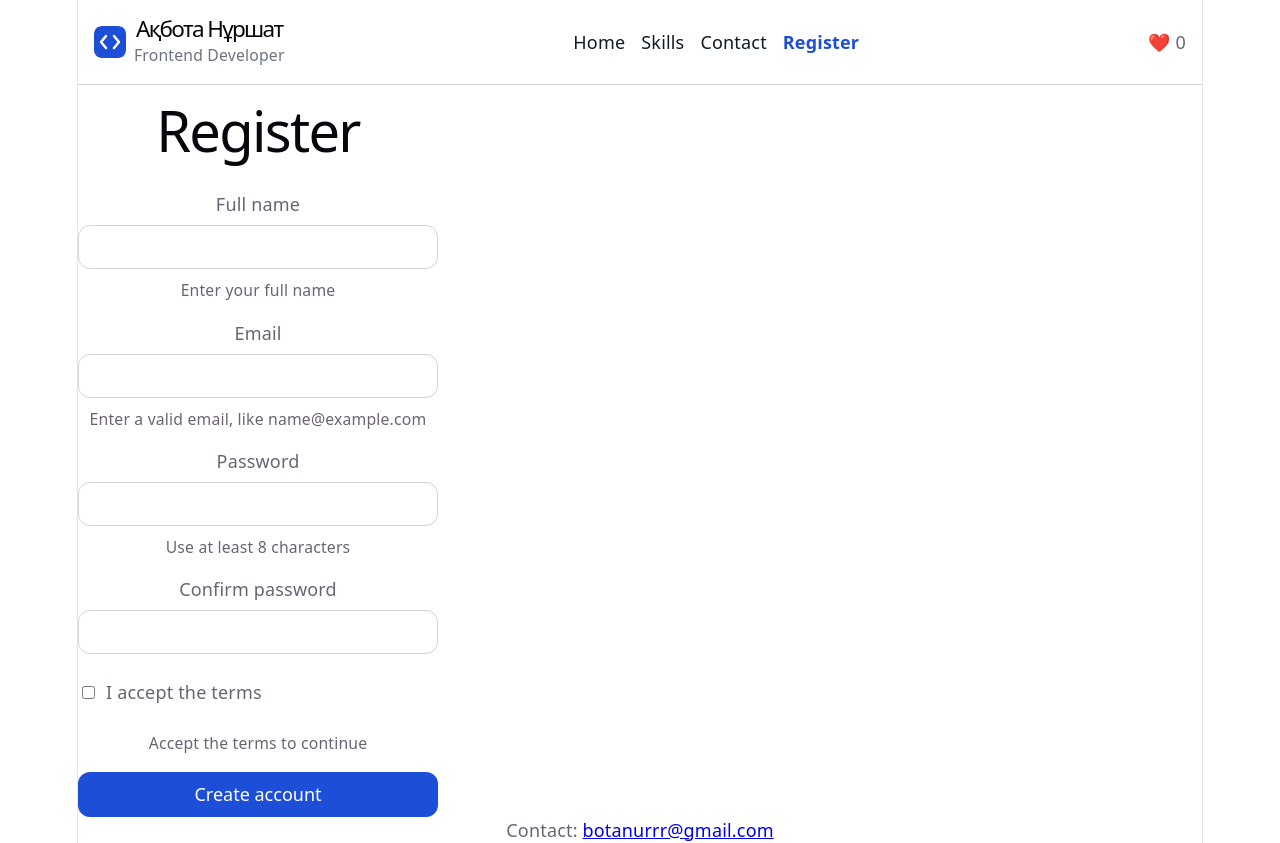
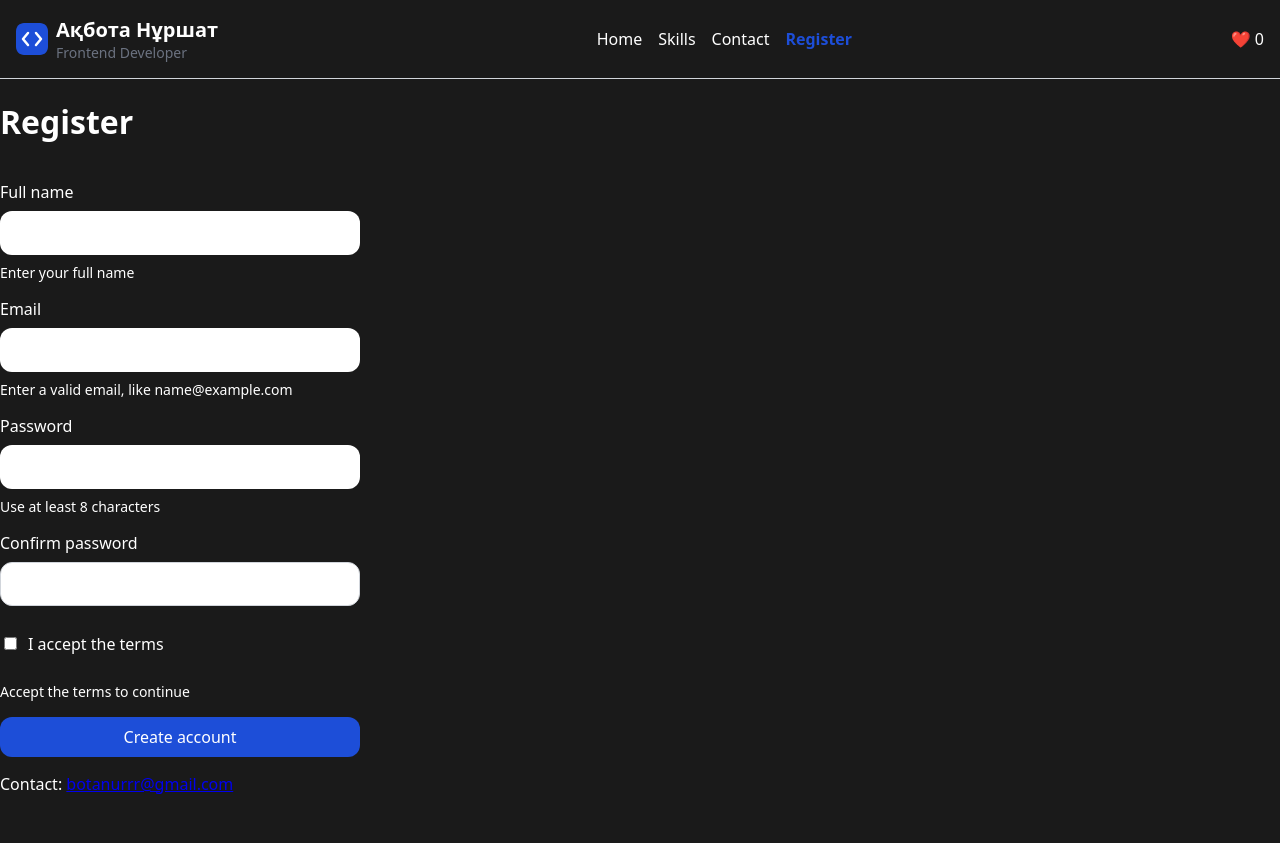
Before and after one commit to akbotanurshat/iwamad-practice, a React (Vite) app: page /register in a window 1280 px wide. After the commit the page ends 811 px from the top, so only its background shows below. Built offline with nearby package versions, Linux system fonts and the light colour scheme.

Commit message:
Week 6: add TextField component, fix dark theme colors

```diff
--- /dev/null
+++ b/src/components/ui/TextField.tsx
@@ -0,0 +1,24 @@
+import { type InputHTMLAttributes, useId } from 'react'
+
+type TextFieldProps = InputHTMLAttributes<HTMLInputElement> & {
+  label: string
+  error?: string
+}
+
+export function TextField({ label, error, ...rest }: TextFieldProps) {
+  const id = useId()
+  const errorId = `${id}-error`
+
+  return (
+    <div className="field">
+      <label htmlFor={id}>{label}</label>
+      <input
+        id={id}
+        aria-invalid={error ? true : undefined}
+        aria-describedby={error ? errorId : undefined}
+        {...rest}
+      />
+      {error && <p id={errorId} className="field-error">{error}</p>}
+    </div>
+  )
+}
--- a/src/index.css
+++ b/src/index.css
@@ -1,111 +1,10 @@
-:root {
-  --text: #6b6375;
-  --text-h: #08060d;
-  --bg: #fff;
-  --border: #e5e4e7;
-  --code-bg: #f4f3ec;
-  --accent: #aa3bff;
-  --accent-bg: rgba(170, 59, 255, 0.1);
-  --accent-border: rgba(170, 59, 255, 0.5);
-  --social-bg: rgba(244, 243, 236, 0.5);
-  --shadow:
-    rgba(0, 0, 0, 0.1) 0 10px 15px -3px, rgba(0, 0, 0, 0.05) 0 4px 6px -2px;
-
-  --sans: system-ui, 'Segoe UI', Roboto, sans-serif;
-  --heading: system-ui, 'Segoe UI', Roboto, sans-serif;
-  --mono: ui-monospace, Consolas, monospace;
-
-  font: 18px/145% var(--sans);
-  letter-spacing: 0.18px;
-  color-scheme: light dark;
-  color: var(--text);
-  background: var(--bg);
-  font-synthesis: none;
-  text-rendering: optimizeLegibility;
-  -webkit-font-smoothing: antialiased;
-  -moz-osx-font-smoothing: grayscale;
-
-  @media (max-width: 1024px) {
-    font-size: 16px;
-  }
-}
-
-@media (prefers-color-scheme: dark) {
-  :root {
-    --text: #9ca3af;
-    --text-h: #f3f4f6;
-    --bg: #16171d;
-    --border: #2e303a;
-    --code-bg: #1f2028;
-    --accent: #c084fc;
-    --accent-bg: rgba(192, 132, 252, 0.15);
-    --accent-border: rgba(192, 132, 252, 0.5);
-    --social-bg: rgba(47, 48, 58, 0.5);
-    --shadow:
-      rgba(0, 0, 0, 0.4) 0 10px 15px -3px, rgba(0, 0, 0, 0.25) 0 4px 6px -2px;
-  }
-
-  #social .button-icon {
-    filter: invert(1) brightness(2);
-  }
-}
-
-#root {
-  width: 1126px;
-  max-width: 100%;
-  margin: 0 auto;
-  text-align: center;
-  border-inline: 1px solid var(--border);
-  min-height: 100svh;
-  display: flex;
-  flex-direction: column;
+* {
   box-sizing: border-box;
 }
 
 body {
   margin: 0;
+  font-family: system-ui, sans-serif;
+  background-color: #1a1a1a;
+  color: #fff;
 }
-
-h1,
-h2 {
-  font-family: var(--heading);
-  font-weight: 500;
-  color: var(--text-h);
-}
-
-h1 {
-  font-size: 56px;
-  letter-spacing: -1.68px;
-  margin: 32px 0;
-  @media (max-width: 1024px) {
-    font-size: 36px;
-    margin: 20px 0;
-  }
-}
-h2 {
-  font-size: 24px;
-  line-height: 118%;
-  letter-spacing: -0.24px;
-  margin: 0 0 8px;
-  @media (max-width: 1024px) {
-    font-size: 20px;
-  }
-}
-p {
-  margin: 0;
-}
-
-code,
-.counter {
-  font-family: var(--mono);
-  display: inline-flex;
-  border-radius: 4px;
-  color: var(--text-h);
-}
-
-code {
-  font-size: 15px;
-  line-height: 135%;
-  padding: 4px 8px;
-  background: var(--code-bg);
-}
--- a/src/pages/RegisterPage.tsx
+++ b/src/pages/RegisterPage.tsx
@@ -1,6 +1,7 @@
 import { useState, type ChangeEvent, type SubmitEvent } from 'react'
 import { validateRegistration, type RegistrationValues } from '../lib/validateRegistration'
 import { Button } from '../components/ui/Button'
+import { TextField } from '../components/ui/TextField'
 
 export default function RegisterPage() {
   const [values, setValues] = useState<RegistrationValues>({
@@ -40,53 +41,41 @@ export default function RegisterPage() {
     <form onSubmit={handleSubmit} noValidate>
       <h1>Register</h1>
 
-      <div className="field">
-        <label htmlFor="fullName">Full name</label>
-        <input
-          id="fullName"
+      <TextField
+        label="Full name"
         name="fullName"
         type="text"
         value={values.fullName}
         onChange={handleChange}
+        error={errors.fullName}
       />
-        {errors.fullName && <p className="field-error">{errors.fullName}</p>}
-      </div>
 
-      <div className="field">
-        <label htmlFor="email">Email</label>
-        <input
-          id="email"
+      <TextField
+        label="Email"
         name="email"
         type="email"
         value={values.email}
         onChange={handleChange}
+        error={errors.email}
       />
-        {errors.email && <p className="field-error">{errors.email}</p>}
-      </div>
 
-      <div className="field">
-        <label htmlFor="password">Password</label>
-        <input
-          id="password"
+      <TextField
+        label="Password"
         name="password"
         type="password"
         value={values.password}
         onChange={handleChange}
+        error={errors.password}
       />
-        {errors.password && <p className="field-error">{errors.password}</p>}
-      </div>
 
-      <div className="field">
-        <label htmlFor="confirmPassword">Confirm password</label>
-        <input
-          id="confirmPassword"
+      <TextField
+        label="Confirm password"
         name="confirmPassword"
         type="password"
         value={values.confirmPassword}
         onChange={handleChange}
+        error={errors.confirmPassword}
       />
-        {errors.confirmPassword && <p className="field-error">{errors.confirmPassword}</p>}
-      </div>
 
       <div className="check">
         <input
--- a/src/styles/ui.css
+++ b/src/styles/ui.css
@@ -72,6 +72,7 @@
 .header-brand h1 {
   font-size: 1.25rem;
   margin: 0;
+  color: #ffffff;
 }
 
 .header-brand p {
@@ -86,7 +87,7 @@
 }
 
 .nav a {
-  color: var(--color-text);
+  color: #ffffff;
   text-decoration: none;
 }
 
@@ -97,6 +98,7 @@
 
 .header-likes {
   margin: 0;
+  color: #ffffff;
 }
 
 @media (min-width: 640px) {
@@ -127,6 +129,8 @@ form {
   padding: var(--space-2);
   border: 1px solid var(--color-border);
   border-radius: var(--radius-md);
+  background: #ffffff;
+  color: #1a1a1a;
 }
 
 .field input[aria-invalid="true"] {
@@ -144,4 +148,10 @@ form {
   align-items: center;
   gap: var(--space-2);
   min-height: 44px;
+  color: #ffffff;
 }
+
+.check input {
+  width: auto;
+  min-height: auto;
+}
```
Lines whose indentation alone changed are shown as unchanged.
